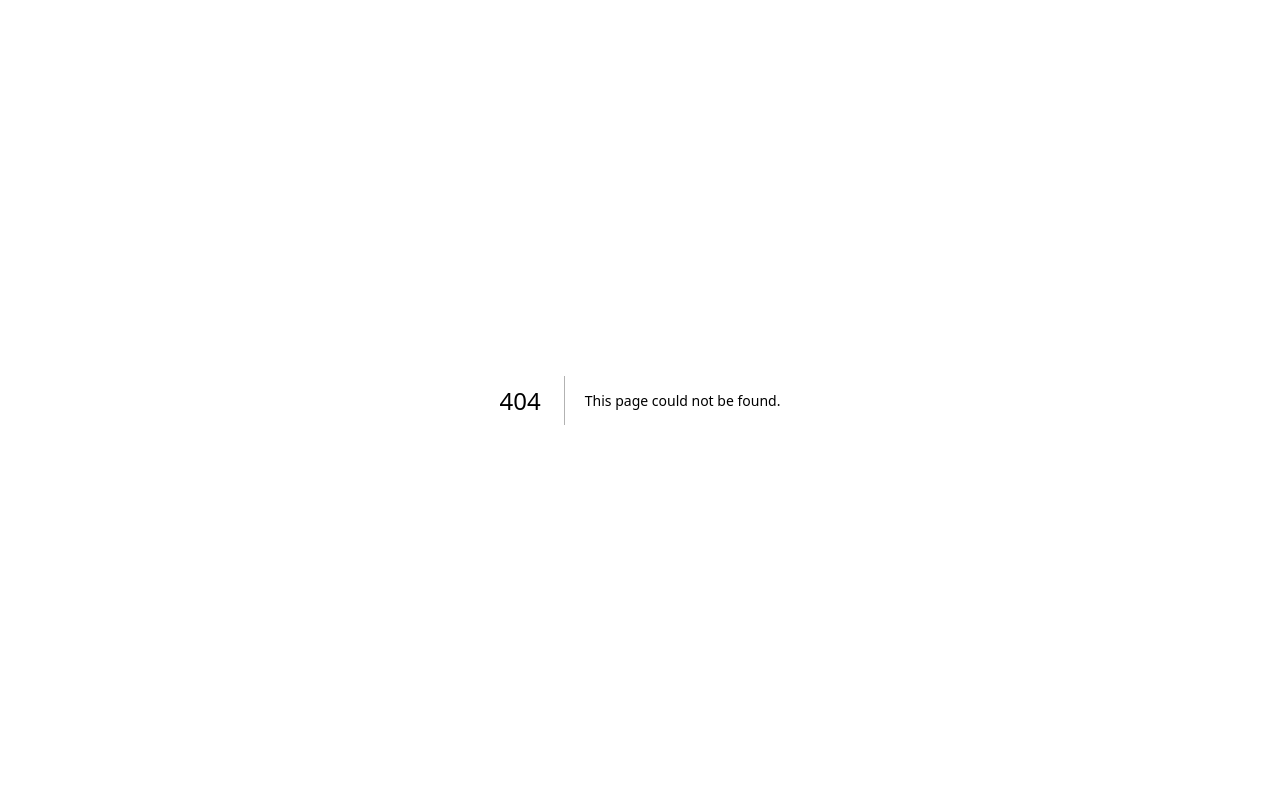
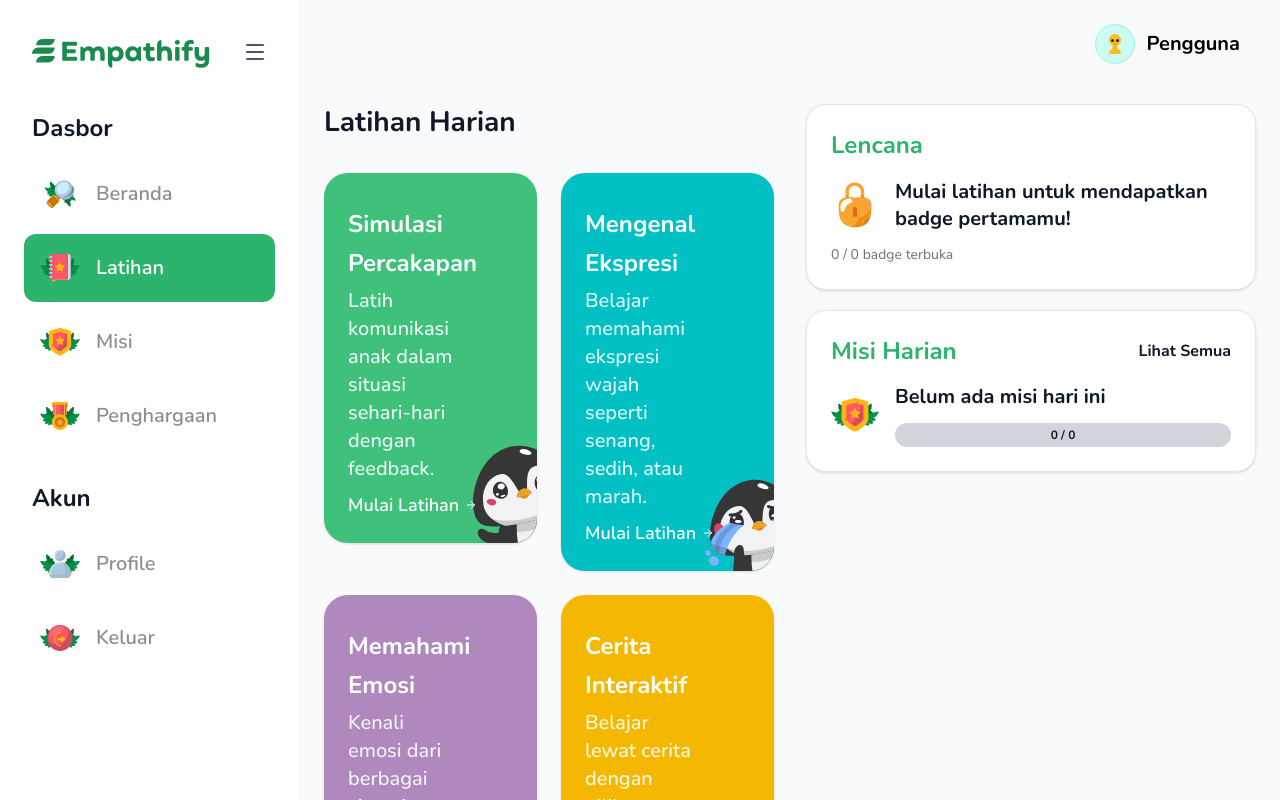
Before and after one commit to Empathify-FICPACT/Empathify-FE, a Next.js app: page /dashboard/latihan in a window 1280 px wide. Before the commit this address had no page. Shown: the top 800 px of the page. Built offline with nearby package versions, Linux system fonts and the light colour scheme; no server answers.

Commit message:
fix error2

```diff
--- /dev/null
+++ b/app/dashboard/latihan/page.tsx
@@ -0,0 +1,5 @@
+import Latihan from "@/components/dashboard/latihan";
+
+export default function LatihanPage() {
+  return <Latihan />;
+}
```
